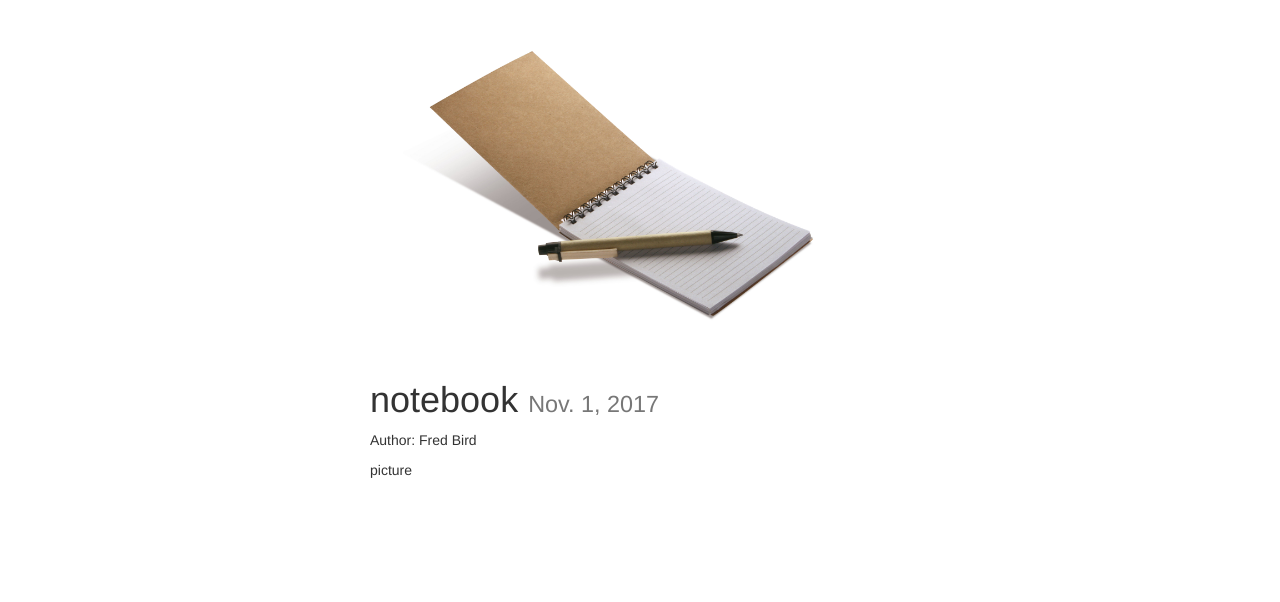
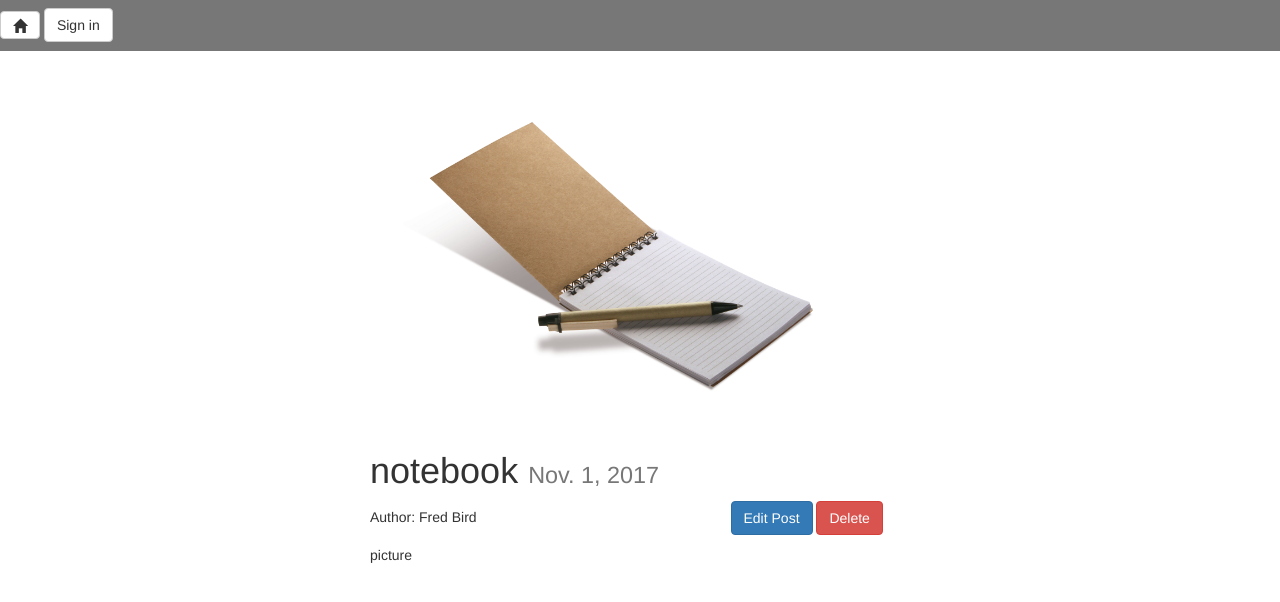
Before and after one commit to oscar-king/scenario1, a Django app: a page that uses Team14Logbook/templates/base.html in a window 1280 px wide. Shown: the top 602 px of the page. Run offline with Django 3.2, Linux system fonts and the light colour scheme; data comes from the database, SQL or seed files in the repository; both versions use the stored data as it was after the commit; some libraries are stand-ins or nearby versions.

Commit message:
Added Home/Edit/Delete

```diff
--- a/Team14Logbook/templates/base.html
+++ b/Team14Logbook/templates/base.html
@@ -8,14 +8,16 @@
 </head>
 
 <body>
-
+  <nav class="navbar navbar-static-top" style="background-color: #777777">
+    <a href="/logbook/" class="btn btn-default navbar-btn" role="button"><span class="glyphicon glyphicon-home" aria-hidden="true"></span></a>
+    <button type="button" class="btn btn-default navbar-btn">Sign in</button>
+  </nav>
   {% include "messages_display.html" %}
   <div class='container'>
     {% block content %}
 
     {% endblock content %}
   </div>
-
 </body>
 
 </html>
--- a/Team14Logbook/templates/logbook_detail.html
+++ b/Team14Logbook/templates/logbook_detail.html
@@ -9,9 +9,12 @@
   {% endif %}
   <h1>{{ title }} <small>{% if instance.draft %} <span style='color: red;'>Draft</span> {% endif %}{{ instance.publish }}</small></h1>
   {% if instance.user.get_full_name %}
-    <p>Author: {{ instance.user.get_full_name }}</p>
+    <p>Author: {{ instance.user.get_full_name }}
+      <a href="/logbook/{{ instance.slug }}/edit" class="btn btn-primary" role="button" style="margin-left: 250px;">Edit Post</a>
+      <a href="/logbook/{{ instance.slug }}/delete" class="btn btn-danger" role="button">Delete</a>
+      <!-- <button type="button" class="btn btn-danger">Delete</button> -->
+    </p>
   {% endif %}
   {{ instance.content|linebreaks }}</br>
-
 </div>
 {% endblock content %}
--- a/Team14Logbook/templates/logbook_list.html
+++ b/Team14Logbook/templates/logbook_list.html
@@ -40,7 +40,7 @@
           </div>
         </div>
       </div>
-  {% endfor %}
+    {% endfor %}
     </div>
   </div>
 
```
Also changed, not shown: Team14Logbook/logbook/models.py (+13 -0 lines), Team14Logbook/db.sqlite3.
